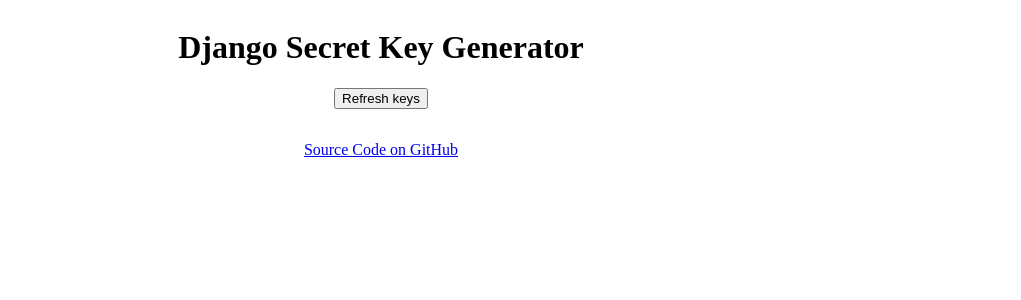
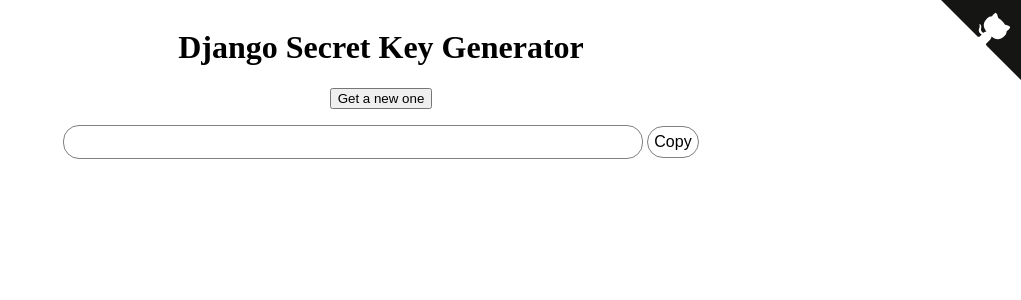
Before and after one commit to jlhg/djskgen, a Django app: page / in a window 1280 px wide. Shown: the top 300 px of the page, without its empty margins (259-1280 px from the left). Run offline with Django 3.2, Linux system fonts and the light colour scheme.

Commit message:
:sparkles: Better UI and GitHub Corners

```diff
--- a/app/routers.py
+++ b/app/routers.py
@@ -1,6 +1,6 @@
 from rest_framework.routers import DefaultRouter
 
-from app.views import SecretKeysView
+from app.views import SecretKeyView
 
 router = DefaultRouter()
-router.register('secret_keys', SecretKeysView, base_name='secret_keys')
+router.register('secret_key', SecretKeyView, base_name='secret_key')
--- a/app/views.py
+++ b/app/views.py
@@ -18,9 +18,9 @@
         return context
 
 
-class SecretKeysView(GenericViewSet, mixins.ListModelMixin):
+class SecretKeyView(GenericViewSet, mixins.ListModelMixin):
     def get_queryset(self):
         pass  # pragma: no cover
 
     def list(self, request, *args, **kwargs):
-        return Response([generate_secret_key() for _ in range(20)])
+        return Response({'secret_key': generate_secret_key()})
--- /dev/null
+++ b/assets/githubCorners.css
@@ -0,0 +1,38 @@
+.github-corner:hover .octo-arm {
+  animation: octocat-wave 560ms ease-in-out
+}
+
+.github-corner svg {
+  top: 0;
+  right: 0;
+  border: 0;
+  color: #fff;
+  fill: #151513;
+  position: absolute;
+}
+
+.github-corner .octo-arm {
+  transform-origin: 130px 106px;
+}
+
+@keyframes octocat-wave {
+  0%, 100% {
+    transform: rotate(0)
+  }
+  20%, 60% {
+    transform: rotate(-25deg)
+  }
+  40%, 80% {
+    transform: rotate(10deg)
+  }
+}
+
+@media (max-width: 500px) {
+  .github-corner:hover .octo-arm {
+    animation: none
+  }
+
+  .github-corner .octo-arm {
+    animation: octocat-wave 560ms ease-in-out
+  }
+}
--- /dev/null
+++ b/assets/index.css
@@ -0,0 +1,34 @@
+* {
+  outline: none;
+}
+
+body {
+  display: flex;
+  align-items: center;
+  flex-direction: column;
+}
+
+.secret-key {
+  margin-top: 1em;
+}
+
+.secret-key input {
+  padding: 0;
+  height: 2em;
+  cursor: pointer;
+  font-size: 12pt;
+  border-radius: 1em;
+  text-align: center;
+  border: 1px solid gray;
+  -webkit-tap-highlight-color: transparent;
+}
+
+.secret-key button {
+  height: 2em;
+  font-size: 12pt;
+  cursor: pointer;
+  text-align: center;
+  border-radius: 1em;
+  border: 1px solid gray;
+  background-color: transparent;
+}
--- a/assets/index.js
+++ b/assets/index.js
@@ -1,57 +1,54 @@
 'use strict';
 
-window.generateSecretKeys = (function () {
+window.generateSecretKey = (function () {
   return function _generateSecretKeys() {
     _getSecretKeysRequest(_listener);
   };
 
   function _listener() {
-    var _secretKeysDiv = document.querySelector('.secret-keys');
-    var _inputs = _secretKeysDiv.children;
-
-    var object = {
-      secretKeysDiv: _secretKeysDiv,
-      inputs: _inputs,
-    };
+    var _secretKeyWrapper = document.querySelector('.secret-key');
 
     if (this.status === 200) {
-      var secretKeys = JSON.parse(this.responseText);
-
-      if (_inputs.length === 0) {
-        _addInputs.call(object, secretKeys);
-      } else {
-        _replaceInputs.call(object, secretKeys);
-      }
+      /**
+       * @type {{secretKey}}
+       */
+      var camelCaseResponse = _objectAttrsToCamelCase(JSON.parse(this.responseText));
+      _secretKeyWrapper.querySelector('input').value = '\'' + camelCaseResponse.secretKey + '\'';
     }
   }
 
   function _getSecretKeysRequest(listener) {
     var xhr = new XMLHttpRequest();
     xhr.onload = listener;
-    xhr.open('get', '/api/secret_keys/', true);
+    xhr.open('get', '/api/secret_key/', true);
     xhr.setRequestHeader('Content-Type', 'application/json');
     xhr.send();
   }
 
-  function _getInputElement(value) {
-    var input = document.createElement('input');
-    input.value = value;
-    input.size = 60;
-    input.style.setProperty('text-align', 'center');
-    return input
+  function _objectAttrsToCamelCase(object) {
+    var _object = {};
+
+    for (var key in object) {
+      if (object.hasOwnProperty(key)) {
+        var camelCaseKey = key.replace(/_([a-z])/g, _innerToUpperCase);
+        _object[camelCaseKey] = object[key];
+      }
+    }
+
+    return _object;
   }
 
-  function _addInputs(list) {
-    for (var i = 0; i < list.length; i++) {
-      var input = _getInputElement(list[i]);
-      this.secretKeysDiv.appendChild(input);
-    }
+  function _innerToUpperCase(_, char) {
+    return char.toUpperCase();
   }
+})();
 
-  function _replaceInputs(list) {
-    for (var i = 0; i < list.length; i++) {
-      var input = _getInputElement(list[i]);
-      this.secretKeysDiv.replaceChild(input, this.inputs[i]);
+window.copySecretKey = (function () {
+  return function _copySecretKey() {
+    var input = document.querySelector('.secret-key input');
+    input.select();
+    if (document.queryCommandSupported('copy')) {
+      document.execCommand('copy');
     }
   }
 })();
--- a/templates/index.html
+++ b/templates/index.html
@@ -5,33 +5,34 @@
 
 <head>
   <title>Django secret key generator</title>
-  <style>
-    body {
-      display: flex;
-      flex-direction: column;
-      align-items: center;
-    }
-    .secret-keys {
-      display: flex;
-      flex-direction: column;
-      margin-top: 1em;
-    }
-  </style>
+  <link href="/static/index.css" rel="stylesheet">
+  <link href="/static/githubCorners.css" rel="stylesheet">
   {% if GOOGLE_ANALYTICS_ID %}
     <script src="/static/googleAnalytics.js?id={{ GOOGLE_ANALYTICS_ID }}"></script>
   {% endif %}
   <script src="/static/index.js"></script>
 </head>
-<body onload="generateSecretKeys()">
+<body onload="generateSecretKey()">
 
 <h1>Django Secret Key Generator</h1>
 
-<input type="button" onclick="generateSecretKeys()" value="Refresh keys">
+<input type="button" onclick="generateSecretKey()" value="Get a new one">
 
-<div class="secret-keys"></div>
+<label class="secret-key">
+  <input size="60">
+  <button onclick="copySecretKey()">Copy</button>
+</label>
 
-<p>
-  <a href="https://github.com/jlhg/djskgen" target="_blank">Source Code on GitHub</a>
-</p>
+<a target="_blank" href="https://github.com/jlhg/djskgen" class="github-corner" aria-label="View source on Github">
+  <svg width="80" height="80" viewBox="0 0 250 250" aria-hidden="true">
+    <path d="M0,0 L115,115 L130,115 L142,142 L250,250 L250,0 Z"></path>
+    <path
+      d="M128.3,109.0 C113.8,99.7 119.0,89.6 119.0,89.6 C122.0,82.7 120.5,78.6 120.5,78.6 C119.2,72.0 123.4,76.3 123.4,76.3 C127.3,80.9 125.5,87.3 125.5,87.3 C122.9,97.6 130.6,101.9 134.4,103.2"
+      fill="currentColor" class="octo-arm"></path>
+    <path
+      d="M115.0,115.0 C114.9,115.1 118.7,116.5 119.8,115.4 L133.7,101.6 C136.9,99.2 139.9,98.4 142.2,98.6 C133.8,88.0 127.5,74.4 143.8,58.0 C148.5,53.4 154.0,51.2 159.7,51.0 C160.3,49.4 163.2,43.6 171.4,40.1 C171.4,40.1 176.1,42.5 178.8,56.2 C183.1,58.6 187.2,61.8 190.9,65.4 C194.5,69.0 197.7,73.2 200.1,77.6 C213.8,80.2 216.3,84.9 216.3,84.9 C212.7,93.1 206.9,96.0 205.4,96.6 C205.1,102.4 203.0,107.8 198.3,112.5 C181.9,128.9 168.3,122.5 157.7,114.1 C157.9,116.9 156.7,120.9 152.7,124.9 L141.0,136.5 C139.8,137.7 141.6,141.9 141.8,141.8 Z"
+      fill="currentColor" class="octo-body"></path>
+  </svg>
+</a>
 
 </body>
```
Also changed, not shown: app/tests/integration.py (+1 -1 lines), app/tests/unit.py (+10 -11 lines), 1 other file.
